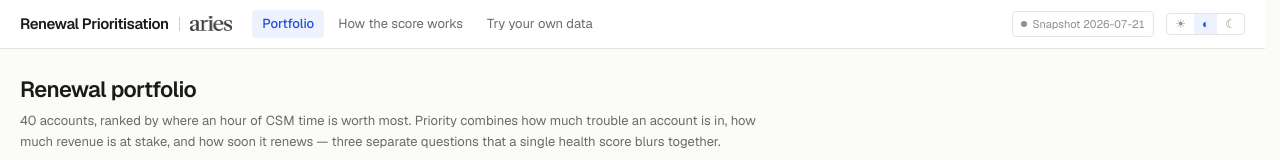
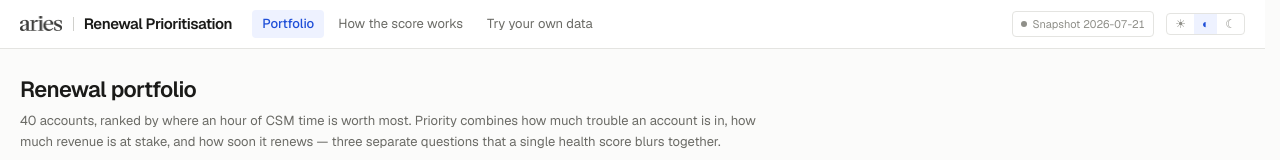
Before and after one commit to simerugby/renewal-prioritisation, a Next.js app: page / in a window 1280 px wide. Shown: the top 160 px of the page. Built offline with nearby package versions, Linux system fonts and the light colour scheme.

Commit message:
header: wordmark leads the lockup

```diff
--- a/app/layout.tsx
+++ b/app/layout.tsx
@@ -25,21 +25,21 @@ export default function RootLayout({ children }: Readonly<{ children: React.Reac
         <header className="border-b border-border-subtle bg-surface">
           <div className="mx-auto flex max-w-[1400px] flex-wrap items-center gap-x-5 gap-y-2 px-5 py-2.5">
             {/*
-              A co-brand lockup, not a claim of authorship: the app name, a hair
-              rule, then the Aries wordmark. The rule matters — set flush against
-              each other the two read as one title.
+              A co-brand lockup, not a claim of authorship: the Aries wordmark,
+              a hair rule, then the app name. The rule matters — set flush
+              against each other the two read as one title.
             */}
             <div className="flex items-center gap-2.5">
-              <Link href="/" className="text-[15px] font-semibold tracking-tight">
-                Renewal Prioritisation
-              </Link>
-              <span className="h-3.5 w-px bg-border-strong" aria-hidden />
               <span
                 className="aries-wordmark text-foreground/85"
                 role="img"
                 aria-label="Aries Global"
                 title="Case submission for Aries Global"
               />
+              <span className="h-3.5 w-px bg-border-strong" aria-hidden />
+              <Link href="/" className="text-[15px] font-semibold tracking-tight">
+                Renewal Prioritisation
+              </Link>
             </div>
             <SiteNav />
             <div className="ml-auto flex items-center gap-3">
```
